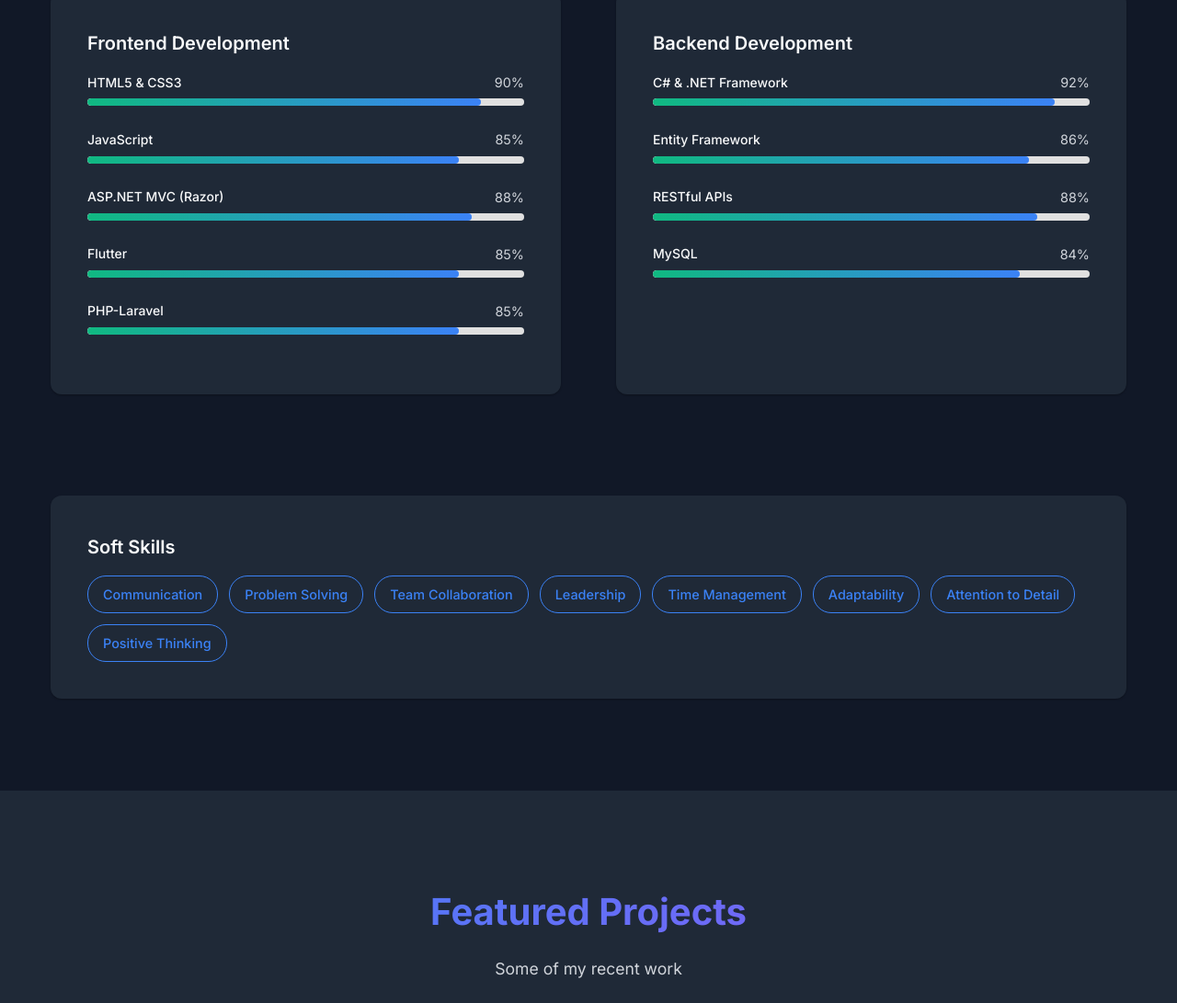
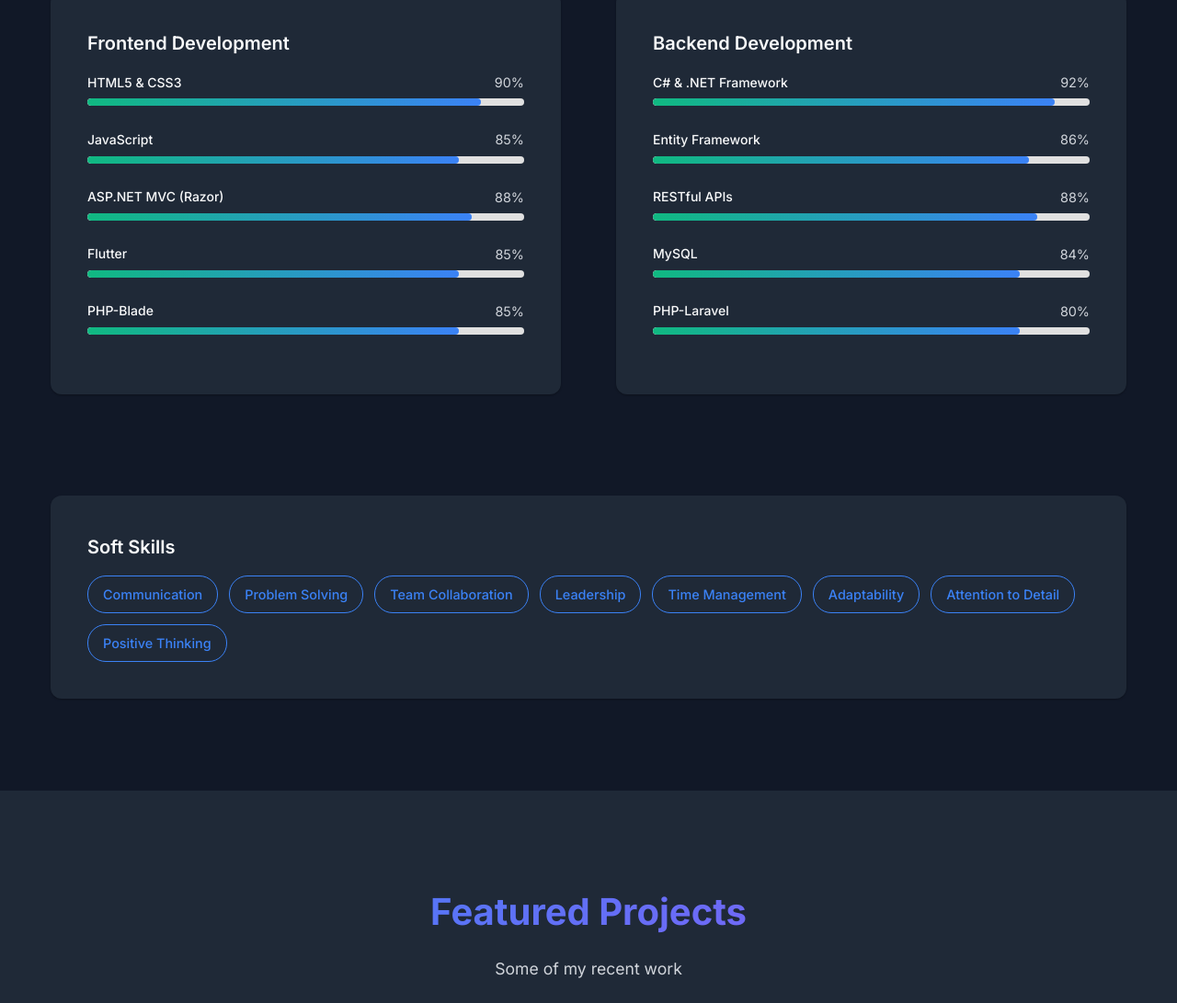
Before and after one commit to Ace0731/ace0731.github.io, a plain HTML site: page index.html in a window 1280 px wide. Shown: the part 1844-2935 px from the top of the page at 92% size. Drawn offline with Linux system fonts and the light colour scheme.

Commit message:
Update skill section in index.html to rename PHP-Laravel to PHP-Blade and add a new PHP-Laravel skill entry with updated progress percentage.

```diff
--- a/index.html
+++ b/index.html
@@ -246,7 +246,7 @@
             </div>
             <div class="skill-item">
               <div class="skill-info">
-                <span class="skill-name">PHP-Laravel</span>
+                <span class="skill-name">PHP-Blade</span>
                 <span class="skill-percentage">85%</span>
               </div>
               <div class="skill-bar">
@@ -290,6 +290,15 @@
               <div class="skill-info">
                 <span class="skill-name">MySQL</span>
                 <span class="skill-percentage">84%</span>
+              </div>
+              <div class="skill-bar">
+                <div class="skill-progress" data-width="84%"></div>
+              </div>
+            </div>
+            <div class="skill-item">
+              <div class="skill-info">
+                <span class="skill-name">PHP-Laravel</span>
+                <span class="skill-percentage">80%</span>
               </div>
               <div class="skill-bar">
                 <div class="skill-progress" data-width="84%"></div>
```
